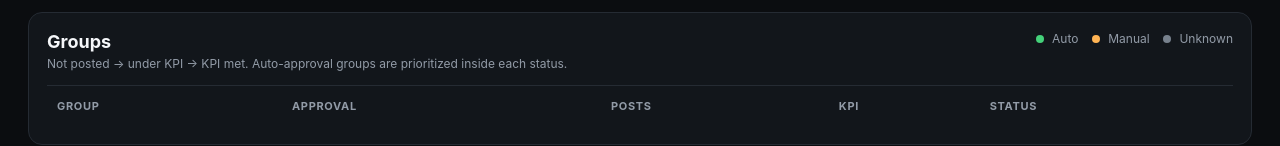
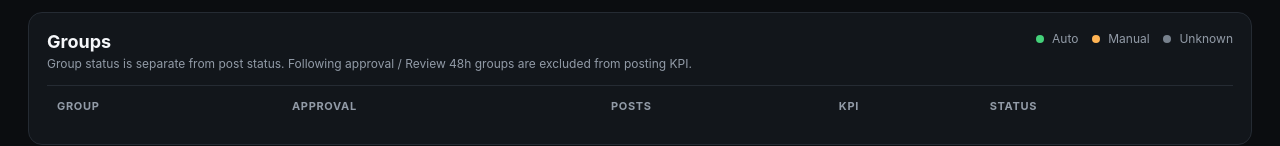
Before and after one commit to kinglee259/bebo-dashboard, a plain HTML site: page index.html in a window 1280 px wide. Shown: the part 383-529 px from the top of the page. Drawn offline with Linux system fonts and the light colour scheme; a script that the page names is missing.

Commit message:
Clarify group status versus post status

```diff
--- a/index.html
+++ b/index.html
@@ -48,7 +48,7 @@
         <div class="list-head">
           <div>
             <h2>Groups</h2>
-            <p class="muted">Not posted → under KPI → KPI met. Auto-approval groups are prioritized inside each status.</p>
+            <p class="muted">Group status is separate from post status. Following approval / Review 48h groups are excluded from posting KPI.</p>
           </div>
           <div class="legend"><span class="dot auto"></span> Auto <span class="dot manual"></span> Manual <span class="dot unknown"></span> Unknown</div>
         </div>
```
